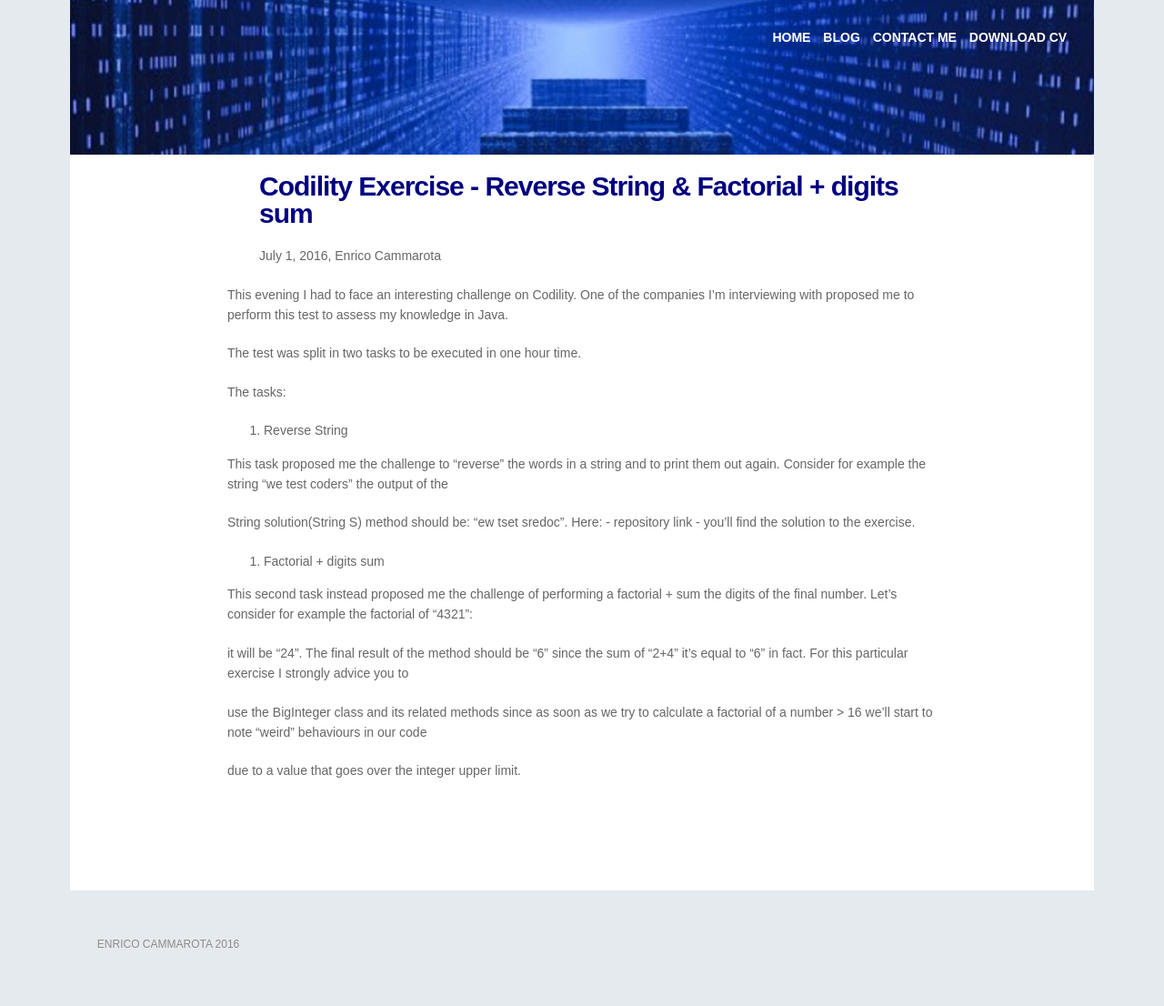
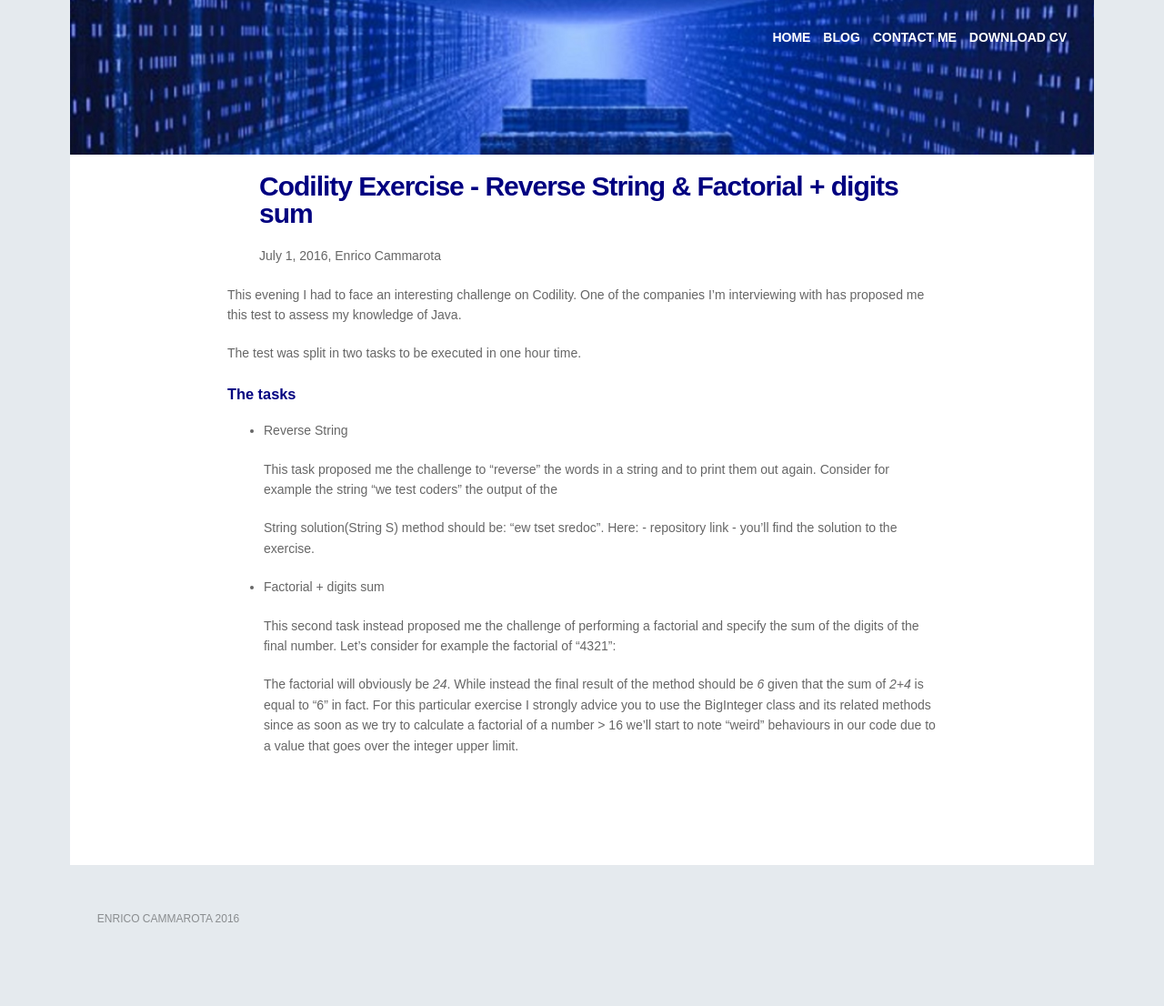
Before and after one commit to enricocammarota/enricocammarota.github.io, a Jekyll site: the page built from _posts/blog/2016-07-01-Codility-Exercise-en.markdown, in a window 1280 px wide. Shown: the whole page at 91% size. Built offline with Jekyll 4.4.1, drawn with Linux system fonts in a browser that asks for light colours; nearby versions of some CDN libraries; after the commit the page ends 1078 px from its top, so only the background shows below that.

Commit message:
Updated markup

```diff
--- a/_posts/blog/2016-07-01-Codility-Exercise-en.markdown
+++ b/_posts/blog/2016-07-01-Codility-Exercise-en.markdown
@@ -8,24 +8,25 @@
 ref: test
 ---
 
-This evening I had to face an interesting challenge on Codility. One of the companies I'm interviewing with proposed me to perform this test to assess my knowledge in Java.
+This evening I had to face an interesting challenge on Codility. One of the companies I'm interviewing with has proposed
+me this test to assess my knowledge of Java. <br>
 
 The test was split in two tasks to be executed in one hour time.
 
-The tasks:
+<h3>The tasks</h3>
 
-1. Reverse String
++ Reverse String
 
-This task proposed me the challenge to "reverse" the words in a string and to print them out again. Consider for example the string "we test coders" the output of the
+    This task proposed me the challenge to "reverse" the words in a string and to print them out again. Consider for example the string "we test coders" the output of the
 
-String solution(String S) method should be: "ew tset sredoc". Here: - repository link - you'll find the solution to the exercise.
+    String solution(String S) method should be: "ew tset sredoc". Here: - repository link - you'll find the solution to the exercise.
 
-2. Factorial + digits sum
++ Factorial + digits sum
 
-This second task instead proposed me the challenge of performing a factorial + sum the digits of the final number. Let's consider for example the factorial of "4321":
+    This second task instead proposed me the challenge of performing a factorial and specify the sum of the digits of the final number.
+    Let's consider for example the factorial of "4321":
 
-it will be "24". The final result of the method should be "6" since the sum of "2+4" it's equal to "6" in fact. For this particular exercise I strongly advice you to
-
-use the BigInteger class and its related methods since as soon as we try to calculate a factorial of a number > 16 we'll start to note "weird" behaviours in our code
-
-due to a value that goes over the integer upper limit.
+    The factorial will obviously be *24*. While instead the final result of the method should be *6* given that the sum of *2+4*
+    is equal to "6" in fact. For this particular exercise I strongly advice you to use the BigInteger class and its related
+    methods since as soon as we try to calculate a factorial of a number > 16 we'll start to note "weird" behaviours in our code
+    due to a value that goes over the integer upper limit.
```
